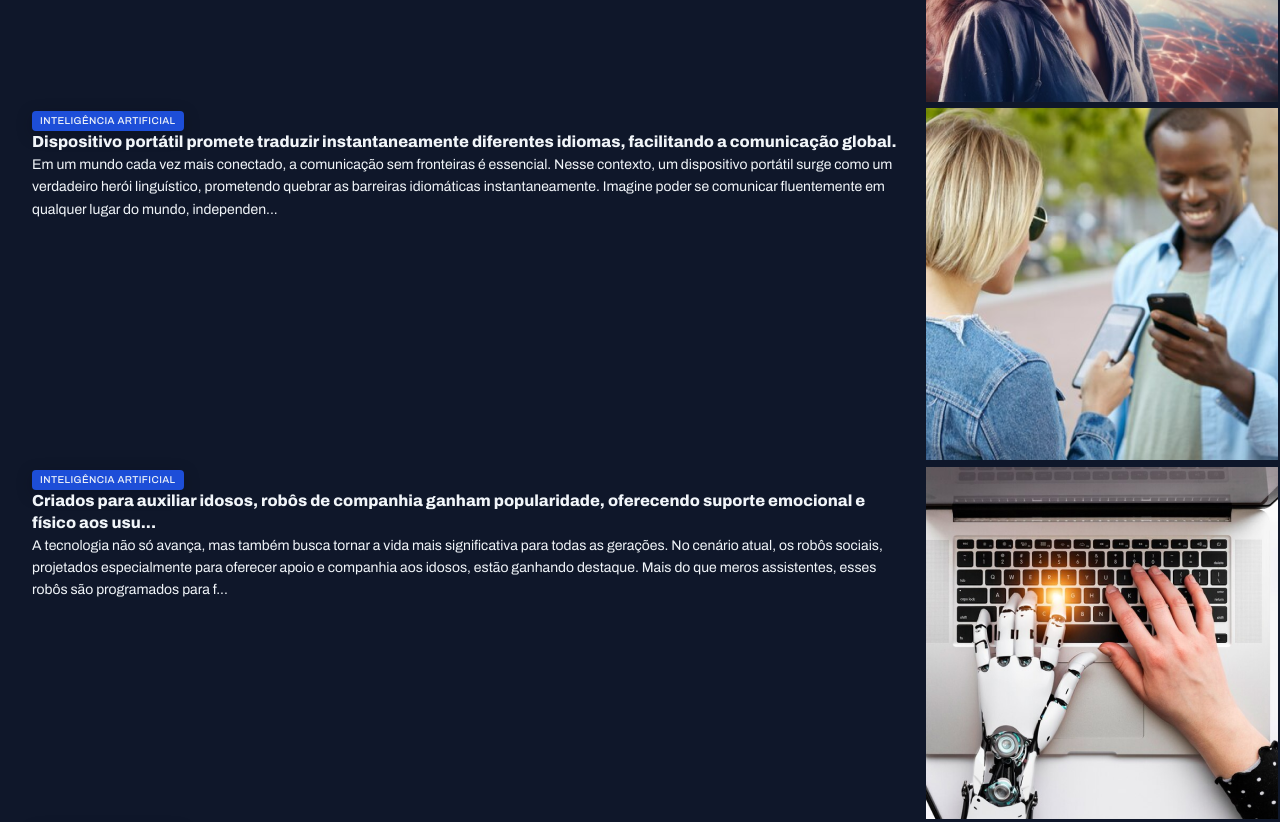
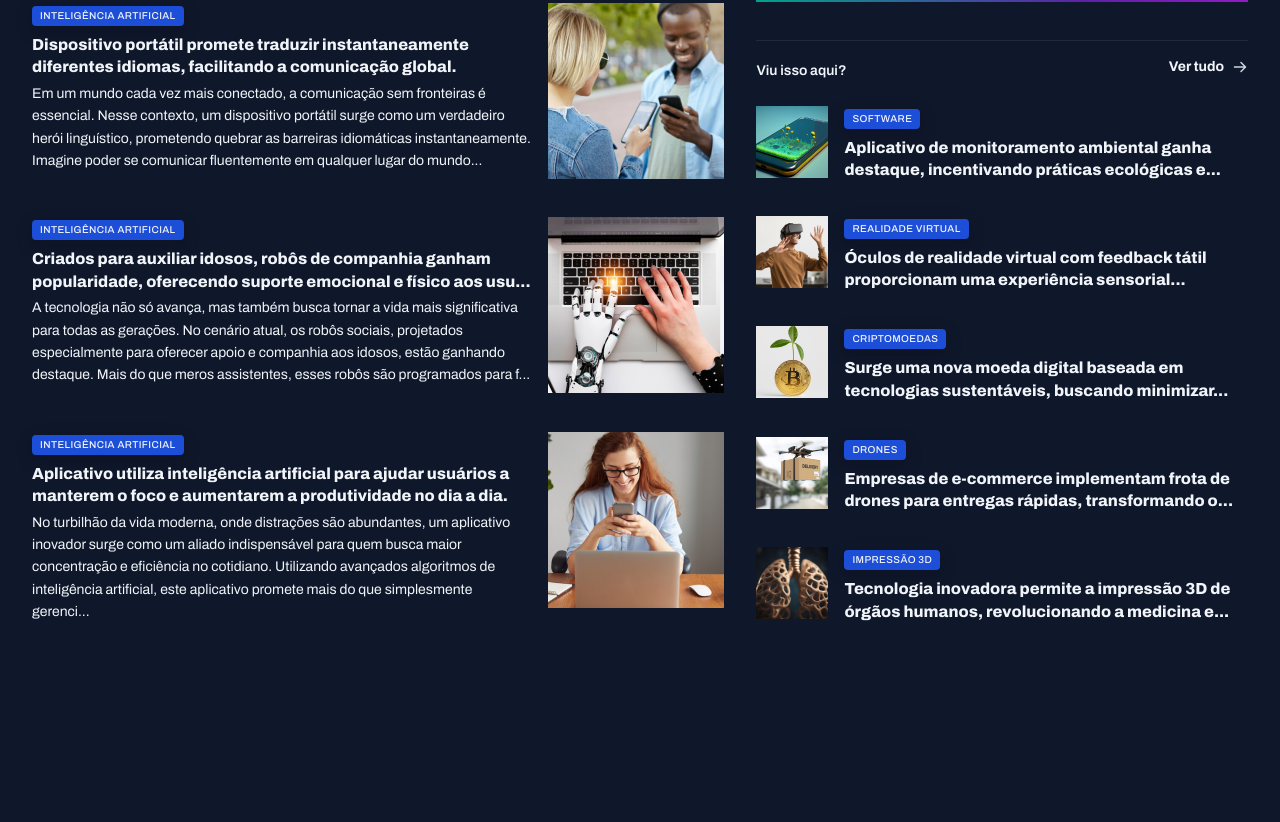
Before and after one commit to calgadev/portal_noticias, a plain HTML site: page index.html in a window 1280 px wide. Shown: the part 1344-2166 px from the top of the page. After the commit the page ends 2010 px from the top, so only its background shows below. Drawn offline with Linux system fonts and the light colour scheme.

Commit message:
estilizando últimas seções

```diff
--- a/index.html
+++ b/index.html
@@ -156,44 +156,40 @@
         </a>
       </header>
 
-      <div class="gap-32">
+      <div class="grid gap-32">
         <article class="grid grid-flow-col gap-16">
           <div>
-            <span class="content-tag"> Inteligência Artificial</span>
+            <span class="content-tag">Inteligência Artificial</span>
             <h3 class="text-xl">
               Empresa surpreende o mundo ao anunciar um algoritmo capaz de prever eventos futuros com alta precisão.
             </h3>
             <p class="text-sm">
-              Em um avanço surpreendente da inteligência artificial, uma empresa anuncia o desenvolvimento de um algoritmo capaz de prever eventos futuros com notável precisão. Descubra como essa tecnologia está desafiando as fronteiras da previsão e quais são as implicações para diversas áreas, desde finanças até plan...
+              Em um avanço surpreendente da inteligência artificial, uma empresa anuncia o desenvolvimento de um algoritmo capaz de prever eventos futuros com notável precisão. Descubra como essa tecnologia está desafiando as fronteiras da previsão e quais são as implicações para diversas áreas, desde finanças até...
             </p>
           </div>
           <div>
             <img src="assets/images/Image 10.png" alt="Empresa surpreende o mundo ao anunciar um algoritmo capaz de prever eventos futuros com alta precisão.">
           </div>
         </article>
-      </div>
 
-      <div class="gap-32">
         <article class="grid grid-flow-col gap-16">
           <div>
-            <span class="content-tag"> Inteligência Artificial</span>
+            <span class="content-tag">Inteligência Artificial</span>
             <h3 class="text-xl">
               Dispositivo portátil promete traduzir instantaneamente diferentes idiomas, facilitando a comunicação global.
             </h3>
             <p class="text-sm">
-              Em um mundo cada vez mais conectado, a comunicação sem fronteiras é essencial. Nesse contexto, um dispositivo portátil surge como um verdadeiro herói linguístico, prometendo quebrar as barreiras idiomáticas instantaneamente. Imagine poder se comunicar fluentemente em qualquer lugar do mundo, independen...
+              Em um mundo cada vez mais conectado, a comunicação sem fronteiras é essencial. Nesse contexto, um dispositivo portátil surge como um verdadeiro herói linguístico, prometendo quebrar as barreiras idiomáticas instantaneamente. Imagine poder se comunicar fluentemente em qualquer lugar do mundo...
             </p>
           </div>
           <div>
             <img src="assets/images/Image 11.png" alt="Dispositivo portátil promete traduzir instantaneamente diferentes idiomas, facilitando a comunicação global.">
           </div>
         </article>
-      </div>
 
-      <div class="gap-32">
         <article class="grid grid-flow-col gap-16">
           <div>
-            <span class="content-tag"> Inteligência Artificial</span>
+            <span class="content-tag">Inteligência Artificial</span>
             <h3 class="text-xl">
               Criados para auxiliar idosos, robôs de companhia ganham popularidade, oferecendo suporte emocional e físico aos usu...
             </h3>
@@ -205,12 +201,10 @@
             <img src="assets/images/Image 12.png" alt="Criados para auxiliar idosos, robôs de companhia ganham popularidade, oferecendo suporte emocional e físico aos usuários.">
           </div>
         </article>
-      </div>
 
-      <div class="gap-32">
         <article class="grid grid-flow-col gap-16">
           <div>
-            <span class="content-tag"> Inteligência Artificial</span>
+            <span class="content-tag">Inteligência Artificial</span>
             <h3 class="text-xl">
               Aplicativo utiliza inteligência artificial para ajudar usuários a manterem o foco e aumentarem a produtividade no dia a dia.
             </h3>
@@ -226,7 +220,7 @@
 
     </section>
 
-    <div>
+    <aside>
       <div id="ads">
         <img src="assets/Ads.png" alt="">
       </div>
@@ -248,7 +242,7 @@
             <div>
               <span class="content-tag">Software</span>
               <h3 class="text-xl">
-                Aplicativo de monitoramento ambiental ganha destaque, incentivando práticas ecológicas e pro...
+                Aplicativo de monitoramento ambiental ganha destaque, incentivando práticas ecológicas e...
               </h3>
             </div>
           </article>
@@ -260,7 +254,7 @@
             <div>
               <span class="content-tag">Realidade Virtual</span>
               <h3 class="text-xl">
-                Óculos de realidade virtual com feedback tátil proporcionam uma experiência sensorial complet...
+                Óculos de realidade virtual com feedback tátil proporcionam uma experiência sensorial...
               </h3>
             </div>
           </article>
@@ -272,7 +266,7 @@
             <div>
               <span class="content-tag">Criptomoedas</span>
               <h3 class="text-xl">
-                Surge uma nova moeda digital baseada em tecnologias sustentáveis, buscando minimizar o i...
+                Surge uma nova moeda digital baseada em tecnologias sustentáveis, buscando minimizar...
               </h3>
             </div>
           </article>
@@ -284,7 +278,7 @@
             <div>
               <span class="content-tag">Drones</span>
               <h3 class="text-xl">
-                Empresas de e-commerce implementam frota de drones para entregas rápidas, transformando o ce...
+                Empresas de e-commerce implementam frota de drones para entregas rápidas, transformando o...
               </h3>
             </div>
           </article>
@@ -296,13 +290,13 @@
             <div>
               <span class="content-tag">Impressão 3d</span>
               <h3 class="text-xl">
-                Tecnologia inovadora permite a impressão 3D de órgãos humanos, revolucionando a medicina e a li...
+                Tecnologia inovadora permite a impressão 3D de órgãos humanos, revolucionando a medicina e...
               </h3>
             </div>
           </article>
         </div>
       </section>
-    </div>
+    </aside>
   </main>
 
 </body>
--- a/styles/global.css
+++ b/styles/global.css
@@ -53,8 +53,16 @@ img {
 }
 
 main {
-  margin-top: 40px;
-  gap: 60px;
+  margin-block: 40px;
+  row-gap: 80px;
+  column-gap: 32px;
+
+  grid-template-columns: 2fr 1.42fr;
+
+  grid-template-areas:
+  "featured featured"
+  "weekly weekly"
+  "ai aside";
 }
 
 .content-tag {
--- a/styles/sections.css
+++ b/styles/sections.css
@@ -21,6 +21,9 @@ section header {
 }
 
 #featured {
+
+  grid-area: featured;
+
   img {
     height: 100%;
     object-fit: cover;
@@ -67,6 +70,8 @@ section header {
 
 #weekly {
 
+  grid-area: weekly;
+
   &>div {
     grid-template-columns: repeat(4, 292px);
   }
@@ -90,3 +95,36 @@ section header {
     }
   }
 }
+
+#ai {
+
+  grid-area: ai;
+
+  img {
+    width: 176px;
+    aspect-ratio: 1/1;
+    object-fit: cover;
+  }
+
+  h3 {
+    margin-block: 8px 4px;
+  }
+}
+
+aside {
+  grid-area: aside;
+}
+
+#more {
+  margin-top: 32px;
+
+  h3 {
+    margin-top: 8px;
+  }
+
+  img {
+  width: 72px;
+  aspect-ratio: 1/1;
+  object-fit: cover;
+  }
+}
--- a/styles/utility.css
+++ b/styles/utility.css
@@ -12,7 +12,11 @@
 }
 
 .gap-16{
-  gap: 26px;
+  gap: 16px;
+}
+
+.gap-32 {
+  gap: 32px;
 }
 
 .text-2xl {
@@ -30,7 +34,3 @@
 .text-sm {
   font: var(--text-sm);
 }
-
-.gap-32 {
-  gap: 32px;
-}
```
